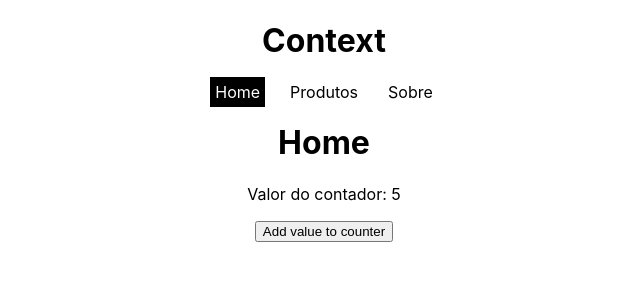
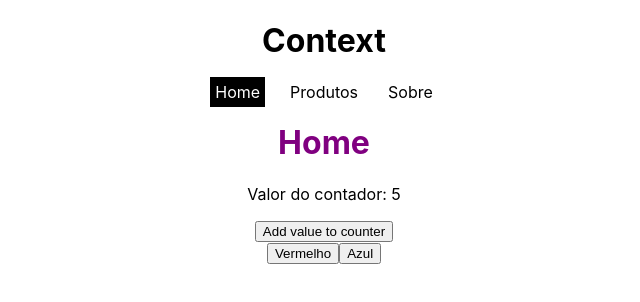
Before and after one commit to guiCarvalhoSP/estudos-react-contextApi, a React (Create React App) app: page / in a window 1280 px wide. Shown: the top 302 px of the page, without its empty margins (316-956 px from the left). Built offline with nearby package versions, Linux system fonts and the light colour scheme.

Commit message:
Context mais complexo

```diff
--- /dev/null
+++ b/src/context/TitleColorContext.js
@@ -0,0 +1,27 @@
+import { createContext, useReducer } from 'react';
+
+export const TitleColorContext = createContext();
+
+export const titleColorReducer = (state, action) => {
+
+    switch(action.type) {
+        case 'RED':
+            return {...state, color: 'red'}
+        case 'BLUE':
+            return {...state, color: 'blue'}
+        default:
+            return state;
+    }
+
+}
+
+export const TitleColorProvider = ({children}) => {
+
+    const [state, dispatch] = useReducer(titleColorReducer, { color: 'purple'});
+
+    return(
+        <TitleColorContext.Provider value={{ ...state, dispatch }}>
+            {children}
+        </TitleColorContext.Provider>
+    )
+}
--- /dev/null
+++ b/src/hooks/useTitleColorContext.js
@@ -0,0 +1,12 @@
+import { useContext } from "react";
+import { TitleColorContext } from "../context/TitleColorContext";
+
+export const useTitleColorContext = () => {
+    const context = useContext(TitleColorContext);
+
+    if (!context) {
+        console.log('Contexto não encontrado');
+    }
+
+    return context;
+}
--- a/src/index.js
+++ b/src/index.js
@@ -5,12 +5,14 @@ import App from './App';
 import reportWebVitals from './reportWebVitals';
 
 import { CounterContextProvider } from './context/CounterContext';
-
+import { TitleColorProvider } from './context/TitleColorContext';
 const root = ReactDOM.createRoot(document.getElementById('root'));
 root.render(
   <React.StrictMode>
     <CounterContextProvider>
-      <App />
+      <TitleColorProvider>
+        <App />
+      </TitleColorProvider>
     </CounterContextProvider>
   </React.StrictMode>
 );
--- a/src/pages/Home.js
+++ b/src/pages/Home.js
@@ -1,16 +1,29 @@
 import ChangeCounter from '../components/ChangeCounter';
 import { useCounterContext } from '../hooks/useCounterContext';
+import { useTitleColorContext } from '../hooks/useTitleColorContext';
 
 const Home = () => {
 
   const { counter } = useCounterContext();
 
+  const { color, dispatch } = useTitleColorContext();
+
+  const setTitleColor = (color) => {
+    dispatch({type: color});
+  }
+
   return (
     <div>
-      <h1>Home</h1>
+      <h1 style={{color: color}}>Home</h1>
       <p>Valor do contador: {counter}</p>
 
       <ChangeCounter />
+
+      <div>
+        <button onClick={() => setTitleColor('RED')}>Vermelho</button>
+        <button onClick={() => setTitleColor('BLUE')}>Azul</button>
+
+      </div>
     </div>
   )
 }
```
